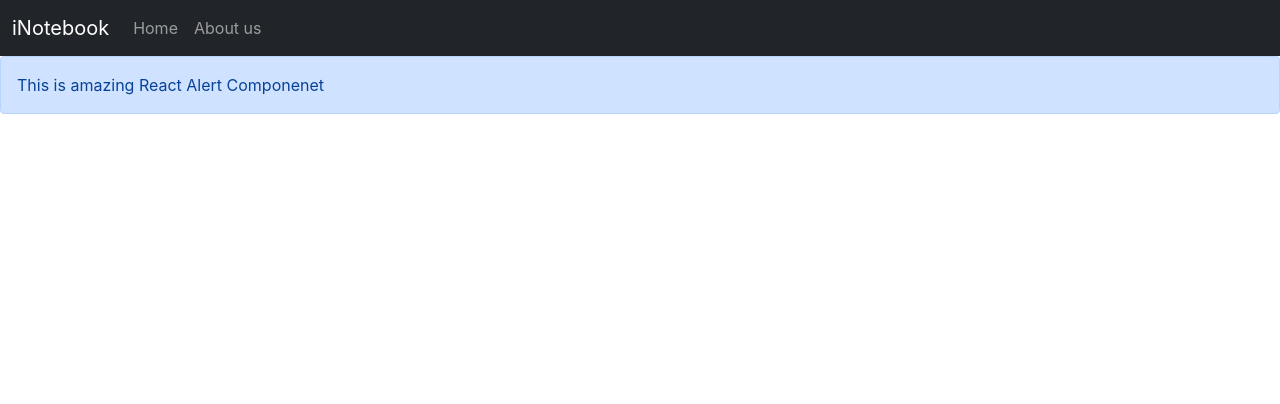
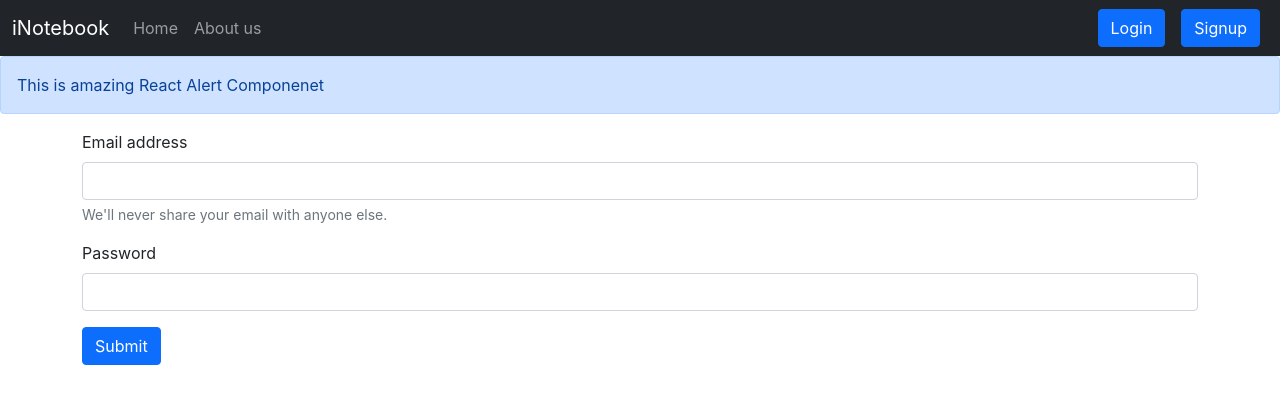
Before and after one commit to sanjay493/mernwith_harry, a React (Create React App) app: page /login in a window 1280 px wide. Shown: the top 404 px of the page. Built offline with nearby package versions, Linux system fonts and the light colour scheme.

Commit message:
lesson 69 completed

```diff
--- a/src/App.js
+++ b/src/App.js
@@ -5,6 +5,8 @@
 import About from "./components/About";
 import NoteState from "./context/NoteState";
 import Alert from "./components/Alert";
+import Login from "./components/Login";
+import Signup from "./components/Signup";
 
 function App() {
   return (
@@ -17,6 +19,8 @@
         <Routes>
           <Route path="/" element={<Home />} />
           <Route path="/about" element={<About />} />
+          <Route path="/login" element={<Login /> } />
+          <Route path="/signup" element={<Signup />} />
         </Routes>
         </div>
       </Router>
--- /dev/null
+++ b/src/components/Login.js
@@ -0,0 +1,72 @@
+import React, { useState } from "react";
+import {useNavigate} from 'react-router-dom'
+
+const Login = (props) => {
+  const [credential,setCredential]=useState({email:"",password:""})
+  const navigate=useNavigate()
+
+  const handleSubmit = async (e) => {
+    e.preventDefault();
+    const response = await fetch("http://localhost:5000/api/v1/auth/login", {
+      method: "POST",
+      headers: {
+        "Content-Type": "application/json",
+      },
+      body: JSON.stringify({ email:credential.email, password:credential.password }),
+    });
+    const json = await response.json();
+    console.log(json);
+    if(json.success){
+      //save the auth token and redirect
+      localStorage.setItem('token',json.authtoken)
+      navigate("/")
+    }
+    else{alert("Invalid Credentials")}
+  };
+const onChange=(e)=>{
+  setCredential({...credential,[e.target.name]:e.target.value})
+}
+
+  return (
+    <>
+      <form onSubmit={handleSubmit}>
+        <div className="mb-3">
+          <label htmlFor="exampleInputEmail1" className="form-label">
+            Email address
+          </label>
+          <input
+            type="email"
+            className="form-control"
+            id="email"
+            name="email"
+            aria-describedby="emailHelp"
+            value={credential.email}
+            onChange={onChange}
+          />
+          <div id="emailHelp" className="form-text">
+            We'll never share your email with anyone else.
+          </div>
+        </div>
+        <div className="mb-3">
+          <label htmlFor="password1" className="form-label">
+            Password
+          </label>
+          <input
+            type="password"
+            className="form-control"
+            id="password"
+            name="password"
+            value={credential.password}
+            onChange={onChange}
+          />
+        </div>
+
+        <button type="submit" className="btn btn-primary">
+          Submit
+        </button>
+      </form>
+    </>
+  );
+};
+
+export default Login;
--- a/src/components/Navbar.js
+++ b/src/components/Navbar.js
@@ -27,7 +27,12 @@
         </li>
 
       </ul>
+      <form className='d-flex'>
 
+        <Link className='btn btn-primary mx-2' to='/login' role="button">Login</Link>
+        <Link className='btn btn-primary mx-2' to='/signup' role="button">Signup</Link>
+
+      </form>
     </div>
   </div>
 </nav>
--- /dev/null
+++ b/src/components/Signup.js
@@ -0,0 +1,9 @@
+import React from 'react'
+
+const Signup = () => {
+  return (
+    <div>Signup</div>
+  )
+}
+
+export default Signup
```
Also changed, not shown: 1 other file (tests, documents, lock files or other folders).
